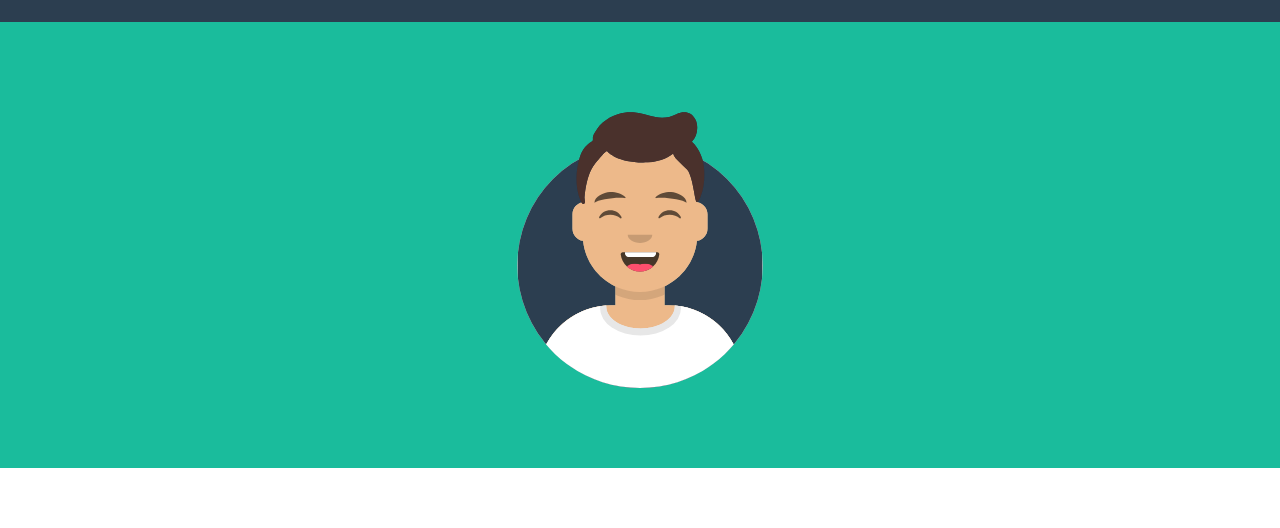
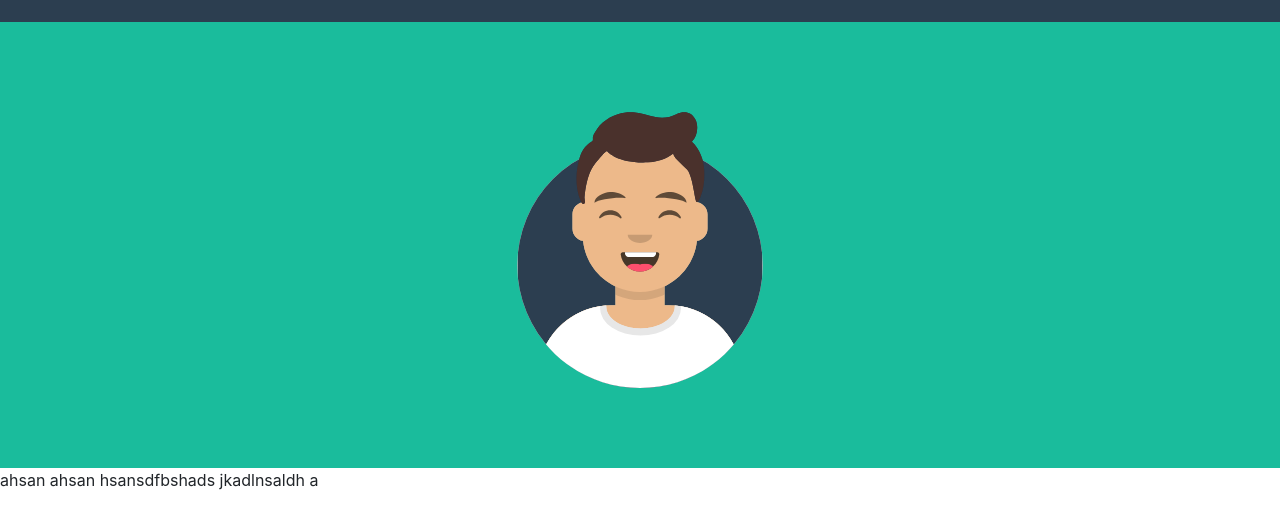
Before and after one commit to Ahsan4-coder/Git-Project-Saylani, a plain HTML site: page index.html in a window 1280 px wide. Shown: the part 142-670 px from the top of the page. Drawn offline with nearby package versions, Linux system fonts and the light colour scheme.

Commit message:
Update index.html

```diff
--- a/index.html
+++ b/index.html
@@ -34,6 +34,7 @@
             <div class="col-md-12"> <img class="image-avatar" src="avataaars.svg"></div>
         </div>
     </div>
+    <p> ahsan ahsan hsansdfbshads jkadlnsaldh a </P>
 
 
 
```
